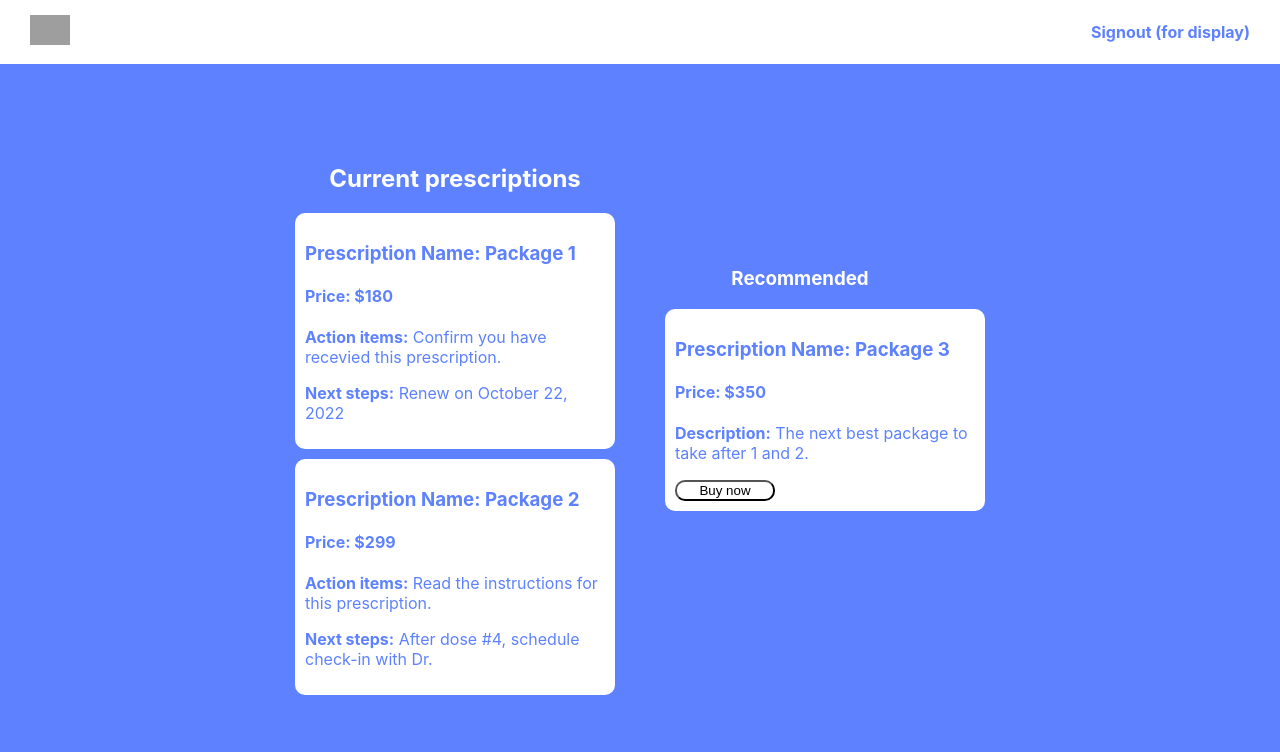
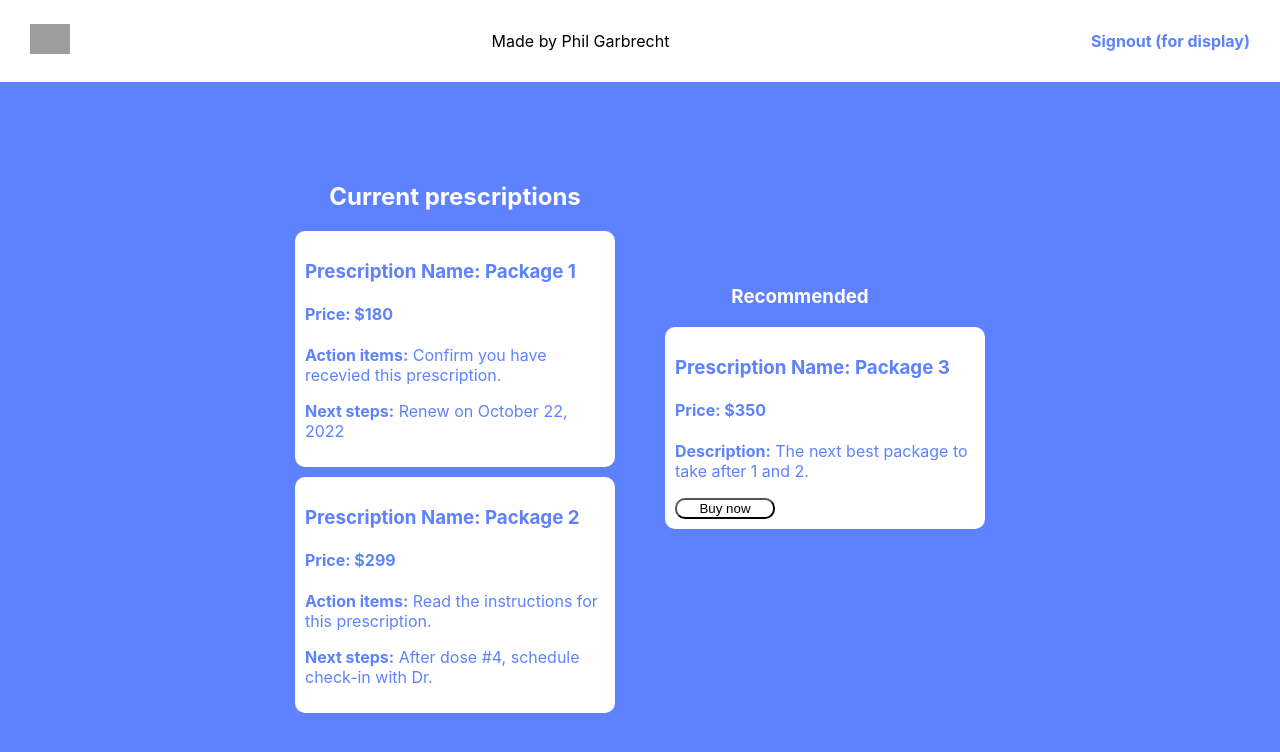
Before and after one commit to pgarbrecht/ck-assignment, a React (Create React App) app: page /prescriptions in a window 1280 px wide. Shown: the top 752 px of the page. Built offline with nearby package versions, Linux system fonts and the light colour scheme; grey boxes are pictures that could not be loaded.

Commit message:
updated readme and nav

```diff
--- a/src/components/Navbar.js
+++ b/src/components/Navbar.js
@@ -13,6 +13,7 @@ class Navbar extends Component {
             <Link to='/'>
 			<img className="nav-logo" src="https://assets.website-files.com/62d56e6f57f0a6bc6871b4c0/62d56e6f57f0a68c4f71b5e1_Frame%204-3.png"></img>
             </Link>
+            <p>Made by Phil Garbrecht</p>
             <a className="signout-link" href='#'>Signout (for display)</a>
             </div>
             </>
```
Also changed, not shown: 1 other file (tests, documents, lock files or other folders).
